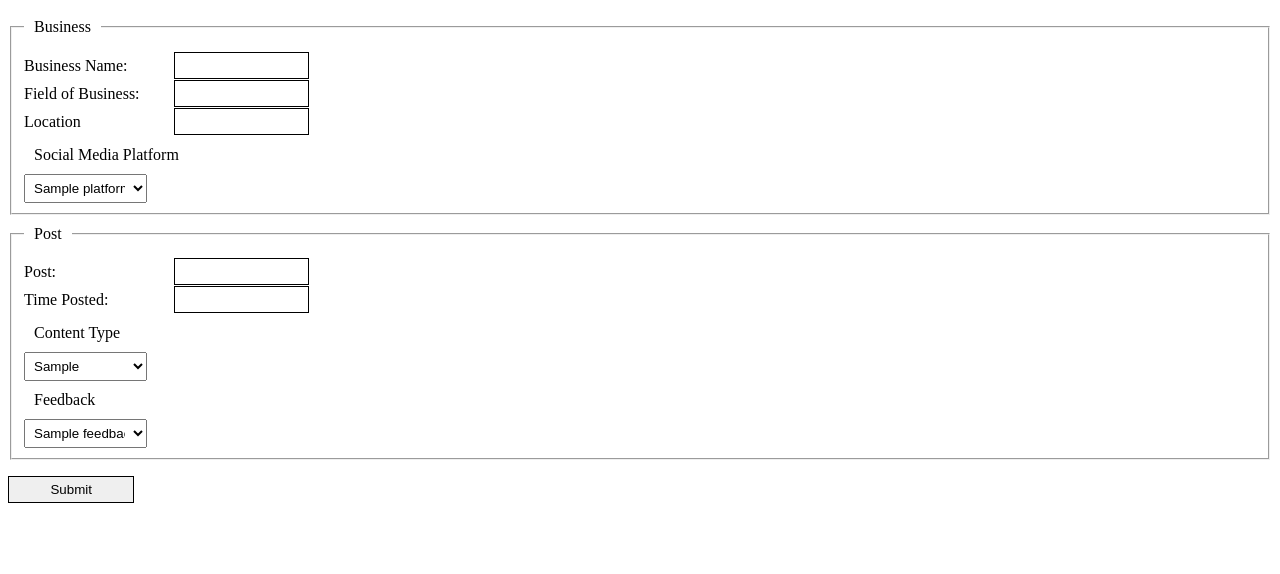
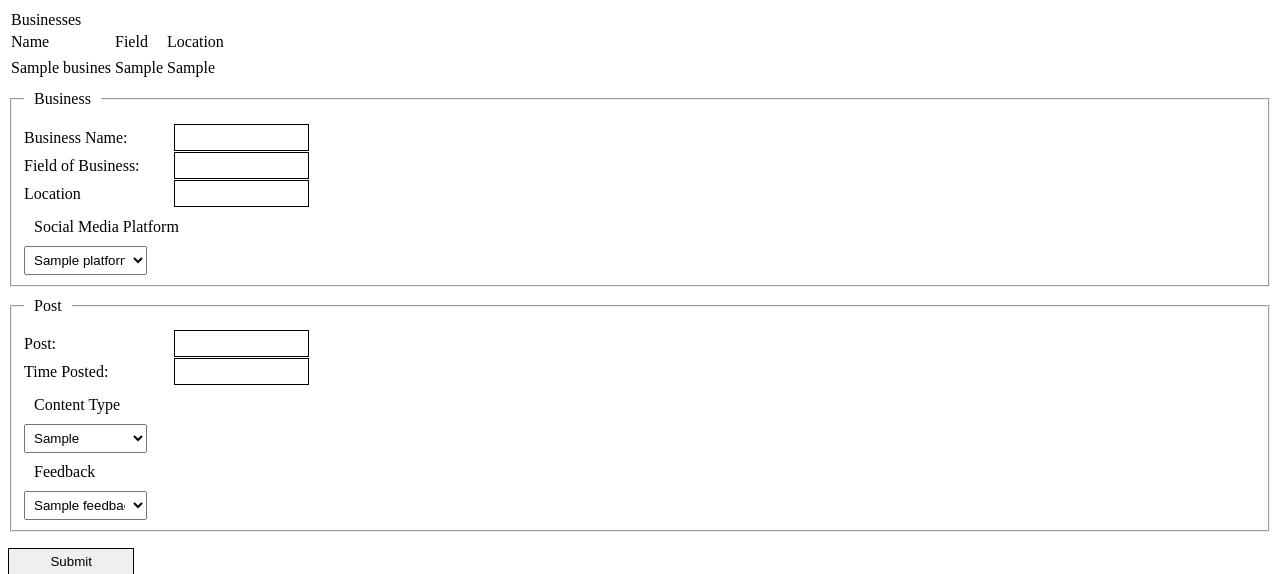
Before and after one commit to iamseanwhite/database-project, a PHP site: page / in a window 1280 px wide. Shown: the top 574 px of the page. Run offline with PHP 8.4, Linux system fonts and the light colour scheme; tables that the repository leaves empty hold one stand-in row (values such as "Sample post"); data that the repository does not hold is empty.

Commit message:
added business table

```diff
--- a/index.php
+++ b/index.php
@@ -46,6 +46,41 @@ if($mysqli->connect_errno){
     }
 </style>
 <body>
+<div>
+	<table>
+		<tr>
+			<td>Businesses</td>
+		</tr>
+		<tr>
+			<td>Name</td>
+			<td>Field</td>
+			<td>Location</td>
+		</tr>
+		<tr>
+			<td> </td>
+			<td> </td>
+			<td> </td>
+		</tr>
+
+
+			<?php
+			if(!($stmt = $mysqli->prepare("SELECT business.name, business.field, business.location FROM business"))){
+				echo "Prepare failed: "  . $stmt->errno . " " . $stmt->error;
+			}
+
+			if(!$stmt->execute()){
+				echo "Execute failed: "  . $mysqli->connect_errno . " " . $mysqli->connect_error;
+			}
+			if(!$stmt->bind_result($name, $field, $location)){
+				echo "Bind failed: "  . $mysqli->connect_errno . " " . $mysqli->connect_error;
+			}
+			while($stmt->fetch()){
+			 echo "<tr>\n<td>\n" . $name . "\n</td>\n<td>\n" . $field . "\n</td>\n<td>\n" . $location . "\n</td>\n</tr>";
+			}
+			$stmt->close();
+			?>
+	</table>
+</div>
 
 <form action="addperson.php" method="post">
 
```
